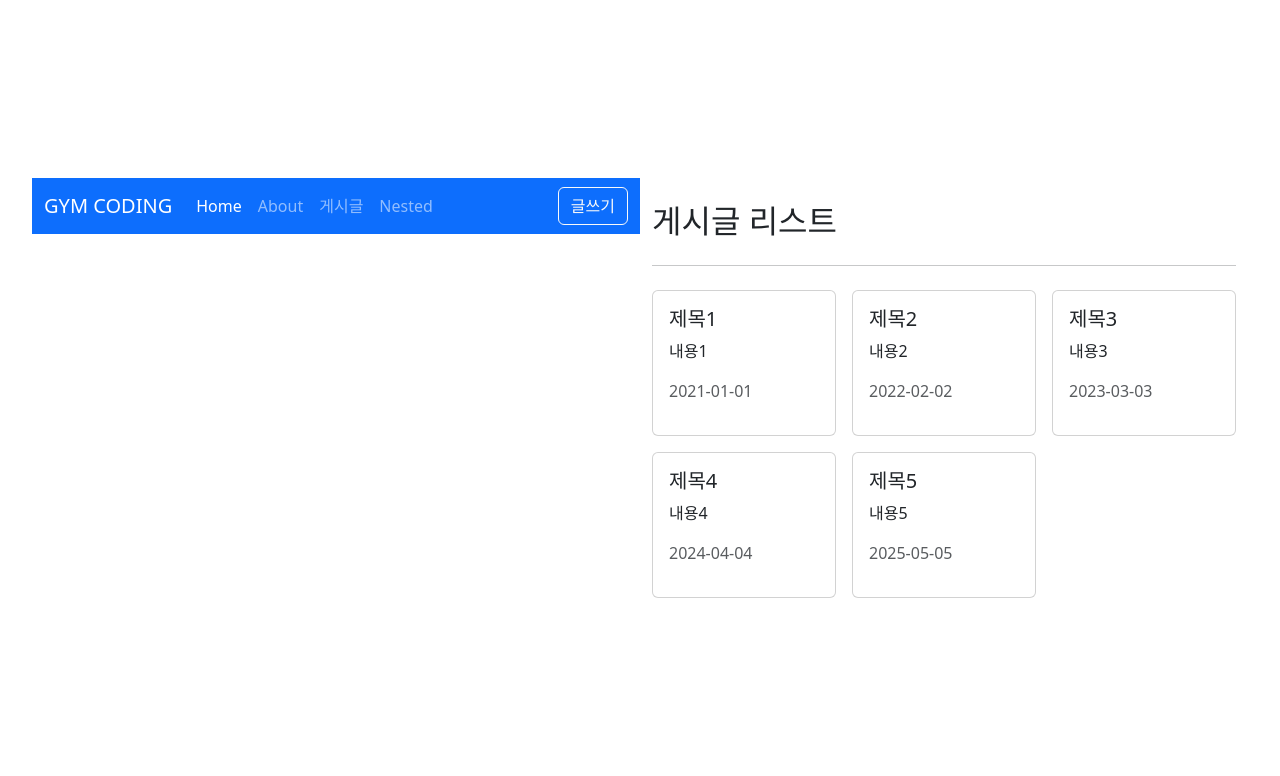
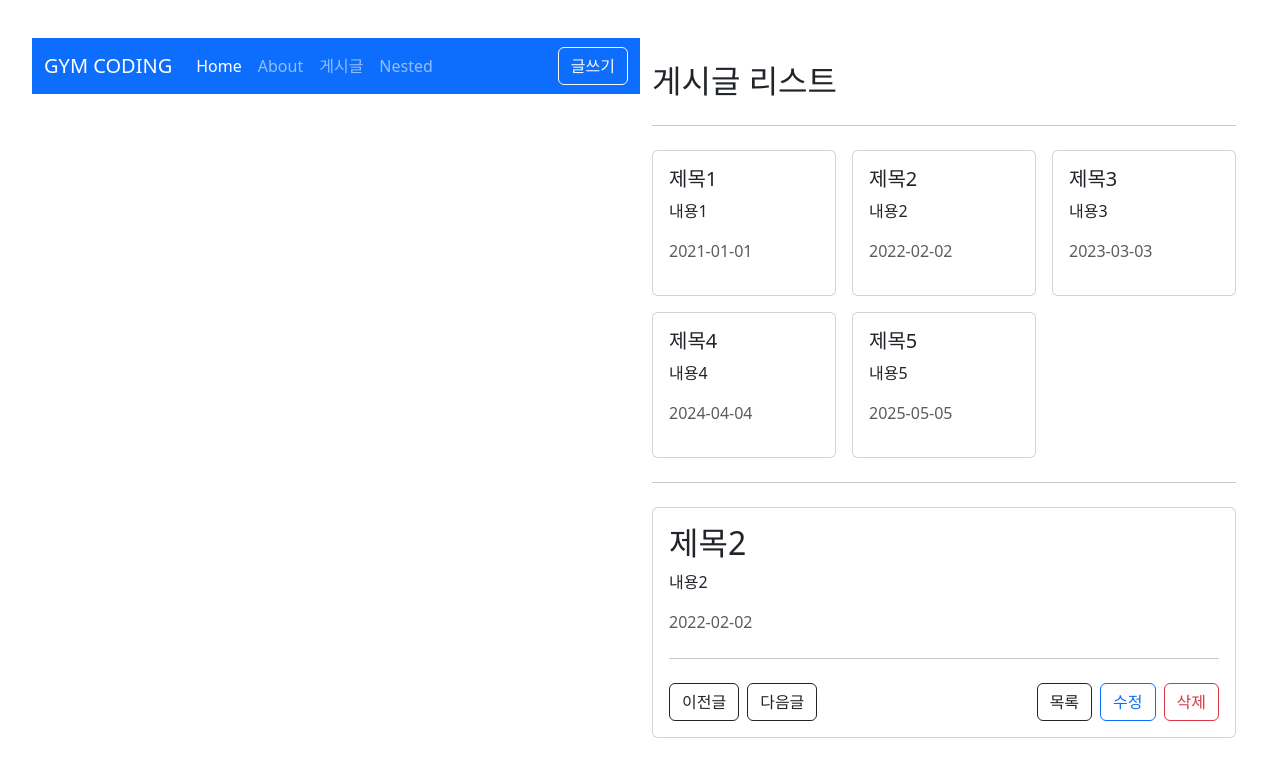
Before and after one commit to Returnmakdo/Vue3, a Vue app: page /posts in a window 1280 px wide. Shown: the top 776 px of the page. Built offline with nearby package versions, Linux system fonts and the light colour scheme.

Commit message:
Props Delivery

```diff
--- a/src/api/posts.js
+++ b/src/api/posts.js
@@ -10,3 +10,7 @@
 export function getPosts() {
   return posts;
 }
+
+export function getPostById(id) {
+  return posts.find((item) => item.id === id);
+}
--- /dev/null
+++ b/src/components/AppCard.vue
@@ -0,0 +1,16 @@
+<template>
+  <div class="card">
+    <div v-if="$slots.header" class="card-header">
+      <slot name="header"></slot>
+    </div>
+    <div v-if="$slots.default" class="card-body">
+      <slot></slot>
+    </div>
+    <div v-if="$slots.footer" class="card-footer"></div>
+    <slot name="footer"></slot>
+  </div>
+</template>
+
+<script setup></script>
+
+<style lang="scss" scoped></style>
--- a/src/components/posts/PostItem.vue
+++ b/src/components/posts/PostItem.vue
@@ -1,16 +1,15 @@
 <template>
-  <div class="card">
-    <div class="card-body">
-      <h5 class="card-title">{{ title }}</h5>
-      <p class="card-text">
-        {{ content }}
-      </p>
-      <p class="text-muted">{{ createdAt }}</p>
-    </div>
-  </div>
+  <AppCard>
+    <h5 class="card-title">{{ title }}</h5>
+    <p class="card-text">
+      {{ content }}
+    </p>
+    <p class="text-muted">{{ createdAt }}</p>
+  </AppCard>
 </template>
 
 <script setup>
+import AppCard from '@/components/AppCard.vue';
 defineProps({
   title: {
     type: String,
--- a/src/router/index.js
+++ b/src/router/index.js
@@ -36,6 +36,10 @@
     path: '/posts/:id',
     name: 'PostDetail',
     component: PostDetailView,
+    // props: true,
+    props: (route) => ({
+      id: parseInt(route.params.id),
+    }),
   },
   {
     path: '/posts/:id/edit',
--- a/src/views/posts/PostDetailView.vue
+++ b/src/views/posts/PostDetailView.vue
@@ -1,8 +1,8 @@
 <template>
   <div>
-    <h2>제목</h2>
-    <p>내용</p>
-    <p class="text-muted">2020-01-01</p>
+    <h2>{{ form.title }}</h2>
+    <p>{{ form.content }}</p>
+    <p class="text-muted">{{ form.createdAt }}</p>
     <hr class="my-4" />
     <div class="row g-2">
       <div class="col-auto">
@@ -28,11 +28,28 @@
 </template>
 
 <script setup>
-import { useRouter, useRoute } from 'vue-router';
+import { useRouter } from 'vue-router';
+import { getPostById } from '@/api/posts';
+import { ref } from 'vue';
 
-const route = useRoute();
+const props = defineProps({
+  id: Number,
+});
+
 const router = useRouter();
-const id = route.params.id;
+// const id = route.params.id;
+const form = ref({});
+/*
+ ref -> 한번에 객체할당이 가능함. 일관성 / 단점으로는 .value를 꼭붙여야함
+ reactive -> .value 붙일 필요없음 / 객체할당이 불가능
+ */
+const fetchPost = () => {
+  const data = getPostById(props.id);
+  form.value = { ...data };
+};
+
+fetchPost();
+
 const goListPage = () => {
   router.push({
     name: 'PostList',
@@ -41,7 +58,7 @@
 const goEditPage = () => {
   router.push({
     name: 'PostEdit',
-    params: { id },
+    params: { id: props.id },
   });
 };
 </script>
--- a/src/views/posts/PostListView.vue
+++ b/src/views/posts/PostListView.vue
@@ -12,12 +12,18 @@
         ></PostItem>
       </div>
     </div>
+    <hr class="my-4" />
+    <AppCard>
+      <PostDetailView :id="2"></PostDetailView>
+    </AppCard>
   </div>
 </template>
 
 <script setup>
 import { ref } from 'vue';
 import PostItem from '../../components/posts/PostItem.vue';
+import PostDetailView from './PostDetailView.vue';
+import AppCard from '@/components/AppCard.vue';
 import { getPosts } from '@/api/posts';
 import { useRouter } from 'vue-router';
 
```
